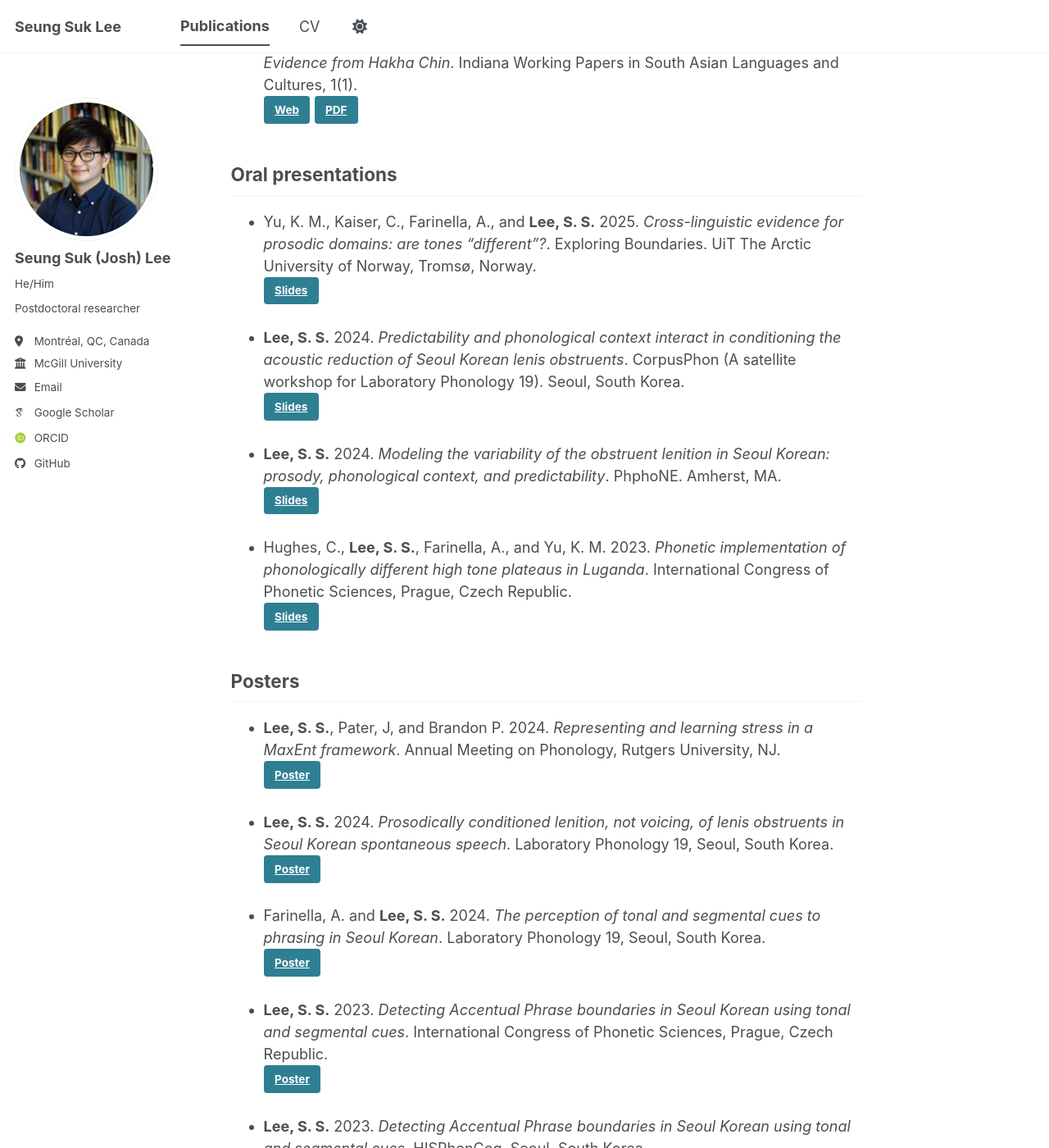
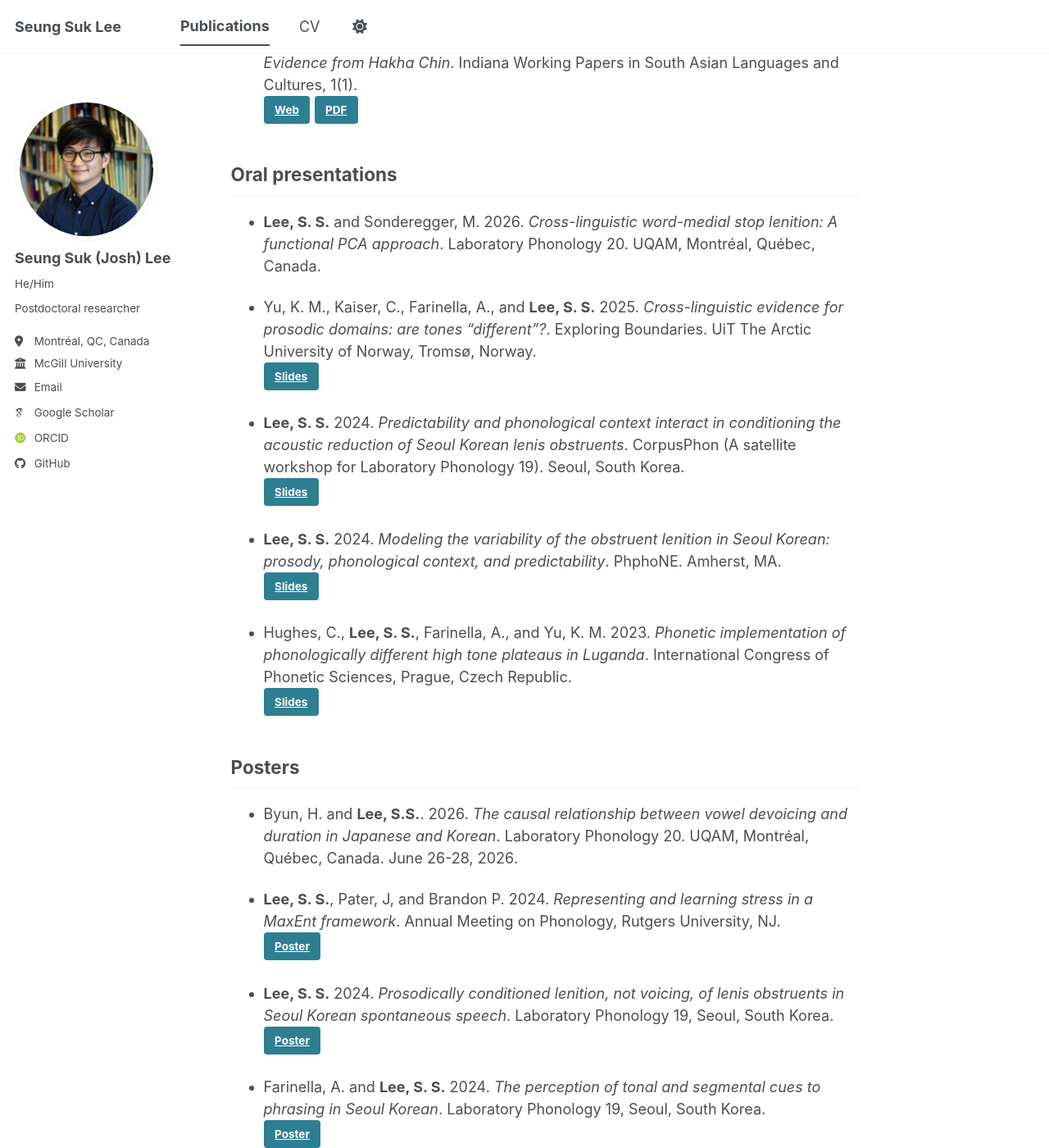
Before and after one commit to seungsuklee/seungsuklee.github.io, a Jekyll site: the page built from _pages/pubs.md, in a window 1280 px wide and 1400 px high, scrolled down 1578 px. Shown: the whole window at 82% size. Built offline with Jekyll 4.4.1, drawn with Linux system fonts in a browser that asks for light colours; some web fonts are replaced; a script bundle is joined from its source files by our own code; library files that are not in the unit come from our copies.

Commit message:
Update publications with new entries for 2026
Added new oral presentation and poster entries for 2026.

```diff
--- a/_pages/pubs.md
+++ b/_pages/pubs.md
@@ -47,6 +47,7 @@ author_profile: true
 <a class="btn" href="https://seungsuklee.github.io/files/SS Lee, Berkson_2019_IWPSALC.pdf" target="_blank">PDF</a>
 
 ## Oral presentations
+- **Lee, S. S.** and Sonderegger, M. 2026. *Cross-linguistic word-medial stop lenition: A functional PCA approach*. Laboratory Phonology 20. UQAM, Montréal, Québec, Canada.
 
 - Yu, K. M., Kaiser, C., Farinella, A., and **Lee, S. S.** 2025. *Cross-linguistic evidence for prosodic domains: are tones "different"?*. Exploring Boundaries. UiT The Arctic University of Norway, Tromsø, Norway.
 <a class="btn" href="https://seungsuklee.github.io/files/YuKaiserFarinellaLee25_Exploring_Boundaries_Tromso.pdf" target="_blank">Slides</a>
@@ -62,6 +63,8 @@ implementation of phonologically different high tone plateaus in Luganda*. Inter
 <a class="btn" href="https://seungsuklee.github.io/files/hughesETAL23_luganda_icphs_slides.pdf" target="_blank">Slides</a>
 
 ## Posters
+
+- Byun, H. and **Lee, S.S.**. 2026. *The causal relationship between vowel devoicing and duration in Japanese and Korean*. Laboratory Phonology 20. UQAM, Montréal, Québec, Canada. June 26-28, 2026.
 
 - **Lee, S. S.**, Pater, J, and Brandon P. 2024. *Representing and learning stress in a MaxEnt framework*. Annual Meeting on Phonology, Rutgers University, NJ.
 <a class="btn" href="https://seungsuklee.github.io/files/SS Lee, Pater, Prickett_AMP2024_poster_ver103024.pdf" target="_blank">Poster</a>
```
